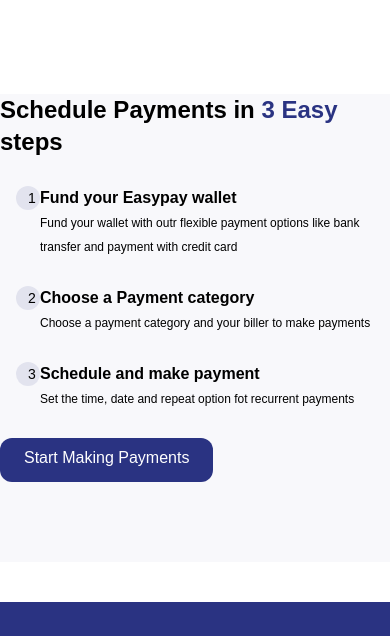
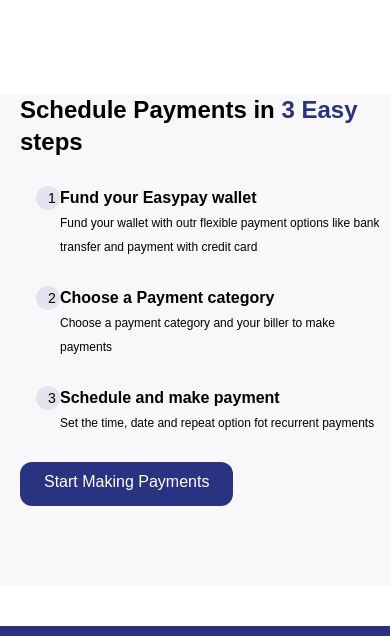
Before and after one commit to Ebiperre/easypay, a React (Create React App) app: page / in a window 390 px wide. Shown: the part 3176-3812 px from the top of the page. Built offline with nearby package versions, Linux system fonts and the light colour scheme; a web font is replaced by a local one.

Commit message:
Feat: Update on schedule section
Added the margin left property to a child container to adjust texts and button

```diff
--- a/src/pages/Home/components/Schedule.jsx
+++ b/src/pages/Home/components/Schedule.jsx
@@ -23,7 +23,7 @@
     <div className="mt-24 bg-blueBg">
         <div className="flex items-center justify-center text-left">
             {/* left */}
-            <div className="sm:ml-20 flex flex-col gap-7 sm:items-center justify-center sm:items-start">
+            <div className="sm:ml-20 flex flex-col gap-7 sm:items-center justify-center sm:items-start ml-5">
                 {/* title */}
                 <div>
                     <span className="text-2xl sm:text-5xl font-semibold">Schedule Payments in <span className="text-[#2A3382]">3 Easy</span> steps</span>
```
